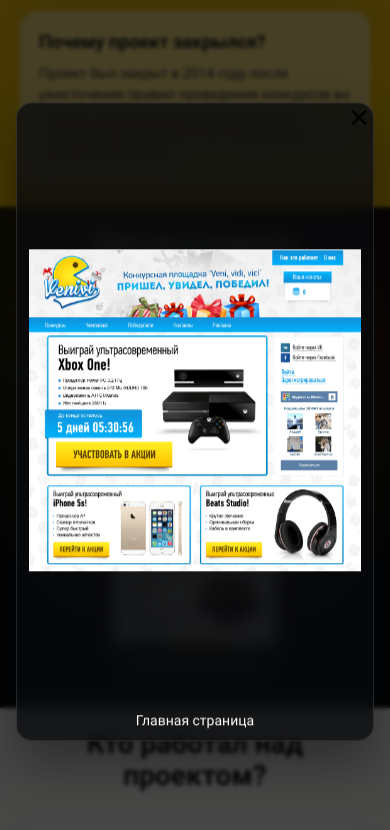
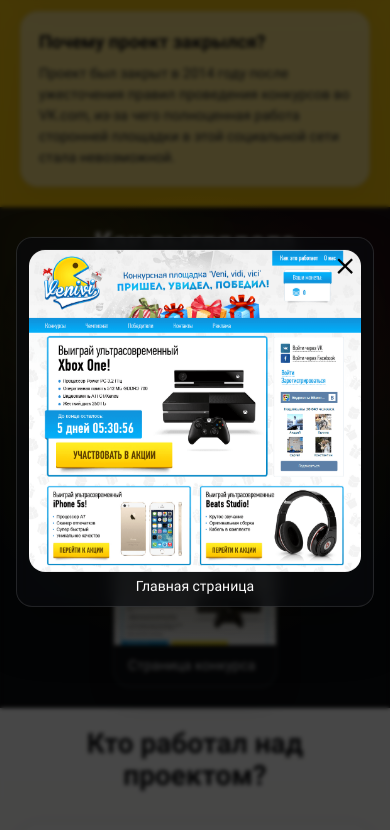
Before and after one commit to gitsvitya/venivi, a React (Create React App) app: page / in a window 390 px wide. Both pictures are taken after a click on the button "Главная страница". Shown: the part 925-1755 px from the top of the page. Built offline with nearby package versions, Linux system fonts and the light colour scheme.

Commit message:
Fixed: modal window size on low res

```diff
--- a/src/components/Modal/Modal.module.css
+++ b/src/components/Modal/Modal.module.css
@@ -94,15 +94,9 @@
   }
 
   .closeIcon {
-    right: 6px;
-    top: 6px;
+    right: 20px;
+    top: 20px;
     height: 16px;
     width: 16px;
   }
 }
-
-@media (max-width: 201px) {
-  .closeIcon {
-    display: none;
-  }
-}
--- a/src/components/ScreenshotsBlock/ScreenshotsBlock.module.css
+++ b/src/components/ScreenshotsBlock/ScreenshotsBlock.module.css
@@ -128,11 +128,12 @@
 .screenshotModalImage {
   background-size: contain;
   background-position: center center;
-  width: auto;
-  height: 80vh;
+  width: min(calc(80vh * 1056 / 1023), calc(100vw - 88px));
+  height: auto;
   aspect-ratio: 1056 / 1023;
   align-self: center;
   max-width: 100%;
+  max-height: 80vh;
   border-radius: 20px;
 }
 
@@ -169,7 +170,9 @@
 
 @media (max-width: 501px) {
   .screenshotModalImage {
-    height: 70vh;
+    width: min(calc(70vh * 1056 / 1023), calc(100vw - 56px));
+    height: auto;
+    max-height: 70vh;
     border-radius: 16px;
   }
 
```
